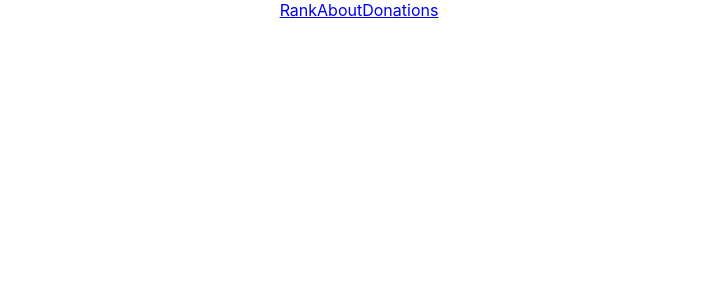
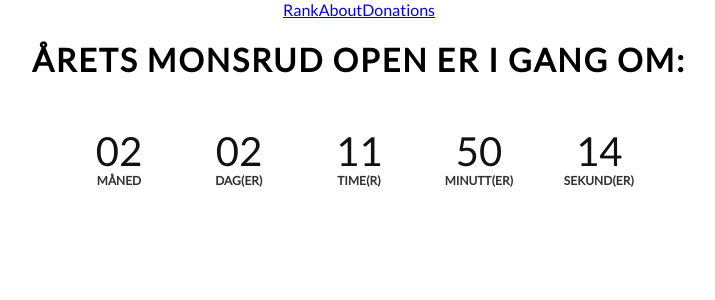
Before and after one commit to monsrudopen/monsrud-open, a React (Create React App) app: page / in a window 1280 px wide. Shown: the top 300 px of the page, without its empty margins (281-996 px from the left). Built offline with nearby package versions, Linux system fonts and the light colour scheme.

Commit message:
Clock included in App.js

```diff
--- a/src/App.js
+++ b/src/App.js
@@ -4,6 +4,7 @@ import Header from './components/Header/Header';
 import Rank from './components/Rank/Rank';
 import About from './components/About/About';
 import Donations from './components/Donations/Donations';
+import Clock from './components/Clock/Clock';
 
 import { Route, BrowserRouter } from 'react-router-dom';
 
@@ -15,6 +16,10 @@ function App() {
         <Route exact path="/Rank" component={Rank} />
         <Route exact path="/About" component={About} />
         <Route exact path="/Donations" component={Donations} />
+        <Clock
+          timeTillDate="03 07 2019, 13:00"
+          timeFormat="DD MM YYYY, HH:mm"
+        />
       </BrowserRouter>
     </div>
   );
```
